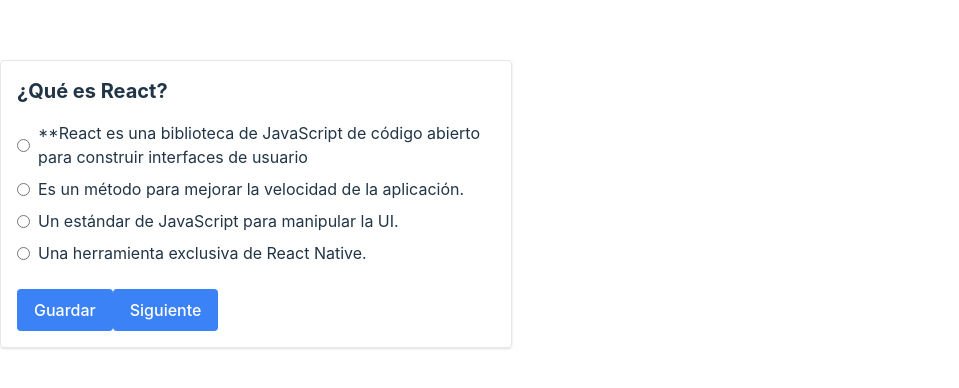
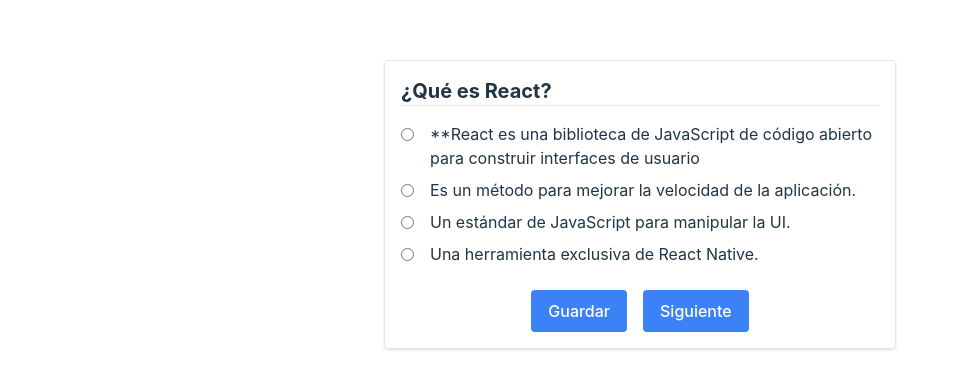
Before and after one commit to ricardoaot/dev-coach, a React (Vite) app: page / in a window 1280 px wide. Shown: the part 196-584 px from the top of the page, without its empty margins (0-959 px from the left). Built offline with nearby package versions, Linux system fonts and the light colour scheme.

Commit message:
feat(QuestionForm) include react-markdown to format md in JSON questions

```diff
--- a/src/App.tsx
+++ b/src/App.tsx
@@ -2,9 +2,9 @@
 
 function App() {
   return (
-    <>
+    <div className="flex justify-center items-center w-screen h-screen">
       <QuestionForm />
-    </>
+    </div>
   );
 }
 
--- a/src/components/molecules/QuestionForm.tsx
+++ b/src/components/molecules/QuestionForm.tsx
@@ -1,4 +1,6 @@
 import { RadioInput } from "../atoms/RadioInput";
+import ReactMarkdown from "react-markdown";
+import type { Components } from "react-markdown";
 
 interface AnswerOption {
   option: string;
@@ -14,12 +16,11 @@
   answer_options: AnswerOption[];
 }
 
-  export interface UserAnswer{
-    question:string;
-    selectedOption:string;
-    isCorrect : boolean;
+export interface UserAnswer {
+  question: string;
+  selectedOption: string;
+  isCorrect: boolean;
 }
-
 
 interface QuestionFormContentProps {
   questionData: QuestionData;
@@ -27,17 +28,61 @@
   handleOptionChange: (option: string) => void;
 }
 
-export const QuestionFormContent: React.FC<QuestionFormContentProps> = ({ questionData, selectedOption, handleOptionChange }) => {
+export const QuestionFormContent: React.FC<QuestionFormContentProps> = ({
+  questionData,
+  selectedOption,
+  handleOptionChange,
+}) => {
+  const markdownComponents: Components = {
+    code: ({ className, children, ...props }) => {
+      const match = /language-(\w+)/.exec(className || "");
+      const isInline =
+        !match && typeof children === "string" && !children.includes("\n");
+
+      return isInline ? (
+        <code
+          className="bg-gray-300 px-1.5 py-0.5 rounded font-mono text-sm text-sky-600"
+          {...props}
+        >
+          {children}
+        </code>
+      ) : (
+        <pre className="p-4 my-2 overflow-x-auto bg-gray-200 rounded-md">
+          <code
+            className={`${
+              match ? `language-${match[1]}` : ""
+            } font-mono text-sm text-pink-600`}
+            {...props}
+          >
+            {children}
+          </code>
+        </pre>
+      );
+    },
+  };
+
   return (
     <>
-        <h1 className="text-xl font-bold mb-4">{questionData.question}</h1>
+      <h1 className="mb-4 text-xl font-bold">
+        <ReactMarkdown components={markdownComponents}>
+          {questionData.question}
+        </ReactMarkdown>
+        <hr />
+      </h1>
       {questionData.answer_options.map((option, index) => (
-          <div key={index} className="mb-2">
+        <div key={index} className="flex items-start gap-2 mb-2">
+          <div className="mt-1.5">
             <RadioInput
-              option={option.option}
+              /*   option={option.option} */
               selectedOption={selectedOption}
               onChange={handleOptionChange}
             />
+          </div>
+          <div className="flex-1">
+            <ReactMarkdown components={markdownComponents}>
+              {option.option}
+            </ReactMarkdown>
+          </div>
         </div>
       ))}
     </>
--- a/src/components/organisms/QuestionFormComponent.tsx
+++ b/src/components/organisms/QuestionFormComponent.tsx
@@ -1,4 +1,4 @@
-import { Form, Formik,  } from "formik";
+import { Form, Formik } from "formik";
 import { QuestionData } from "../molecules/QuestionForm";
 import { QuestionFormContent } from "../molecules/QuestionForm";
 import { Button } from "../atoms/Button";
@@ -31,7 +31,6 @@
 
   const currentQuestion = questionData[currentQuestionIndex];
 
-
   // if (values.selectedOption === "No sé") {
   //   const unknownQuestion = {
   //     question: values.question,
@@ -40,8 +39,6 @@
   //   saveUnknownQuestionsToFile([unknownQuestion]);
   // }
   // alert(`Seleccionaste: ${values.selectedOption}`);
-
-
 
   // const saveUnknownQuestionsToFile = (questions: { question: string; selectedOption: string }[]) => {
   //   const fileData = JSON.stringify(questions, null, 2);
@@ -55,30 +52,28 @@
 
   return (
     <Formik
-    initialValues={ {
+      initialValues={{
         selectedOption: "",
       }}
       onSubmit={(values) => {
         console.log(values);
       }}
-
     >
       {({ isSubmitting }) => (
-      <div className="p-4 max-w-lg mx-auto border rounded shadow">
+        <div className="max-w-lg p-4 mx-auto border rounded shadow">
           <Form>
-
             <QuestionFormContent
               questionData={currentQuestion}
               selectedOption={selectedOptions[currentQuestionIndex] || ""}
               handleOptionChange={handleOptionChange}
             />
-
-          <Button type="submit" className="mt-4 bg-blue-500 text-white">
+            <div className="flex justify-center space-x-4">
+              <Button type="submit" className="mt-4 text-white bg-blue-500">
                 Guardar
               </Button>
               <Button
                 type="button"
-            className="mt-4 bg-blue-500 text-white"
+                className="mt-4 text-white bg-blue-500"
                 disabled={isSubmitting}
                 onClick={handleNext}
               >
@@ -86,6 +81,7 @@
                   ? "Siguiente"
                   : "Finalizar"}
               </Button>
+            </div>
           </Form>
         </div>
       )}
```
Also changed, not shown: src/components/atoms/RadioInput.tsx (+5 -2 lines), 1 other file (tests, documents, lock files or other folders). Lines whose indentation alone changed are shown as unchanged.
